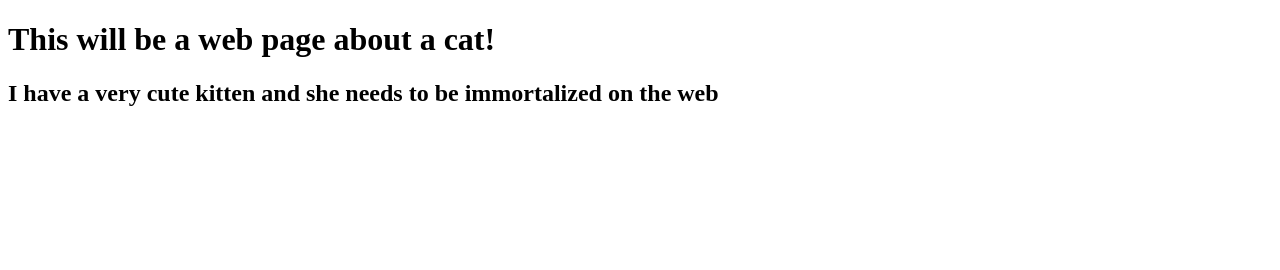
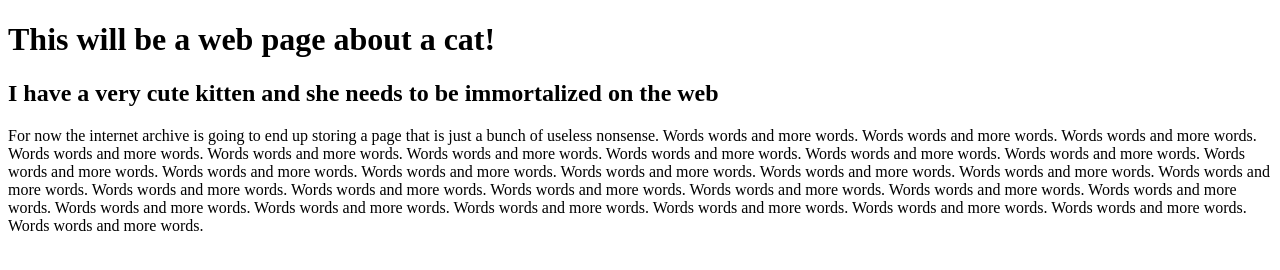
Before and after one commit to theronhalsey/theronhalsey.github.io, a plain HTML site: page index.html in a window 1280 px wide. Drawn offline with Linux system fonts and the light colour scheme.

Commit message:
very basic words

```diff
--- a/index.html
+++ b/index.html
@@ -11,6 +11,7 @@
 
 
     <h2>I have a very cute kitten and she needs to be immortalized on the web</h2>
+    <p>For now the internet archive is going to end up storing a page that is just a bunch of useless nonsense. Words words and more words. Words words and more words. Words words and more words. Words words and more words. Words words and more words. Words words and more words. Words words and more words. Words words and more words. Words words and more words. Words words and more words. Words words and more words. Words words and more words. Words words and more words. Words words and more words. Words words and more words. Words words and more words. Words words and more words. Words words and more words. Words words and more words. Words words and more words. Words words and more words. Words words and more words. Words words and more words. Words words and more words. Words words and more words. Words words and more words. Words words and more words. Words words and more words. Words words and more words.</p>
 
 </body>
 
```
